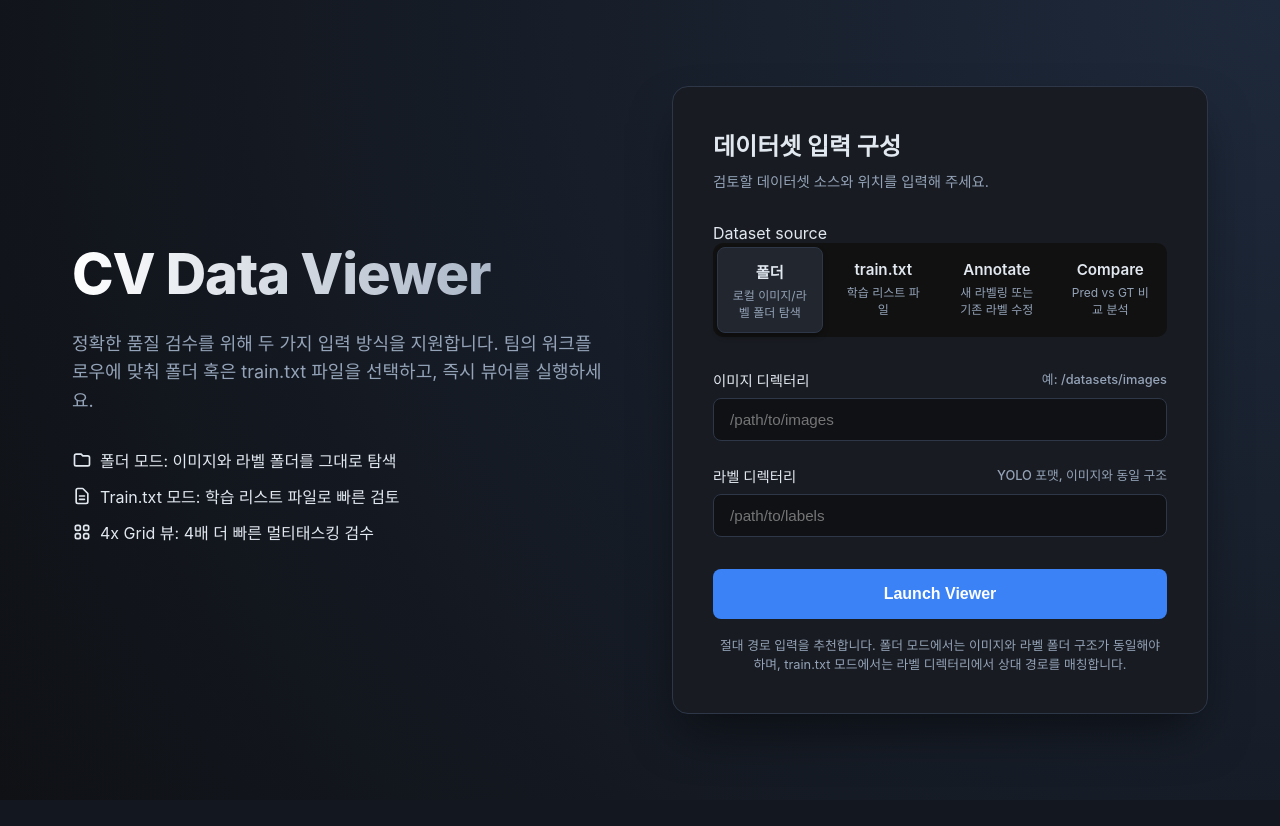
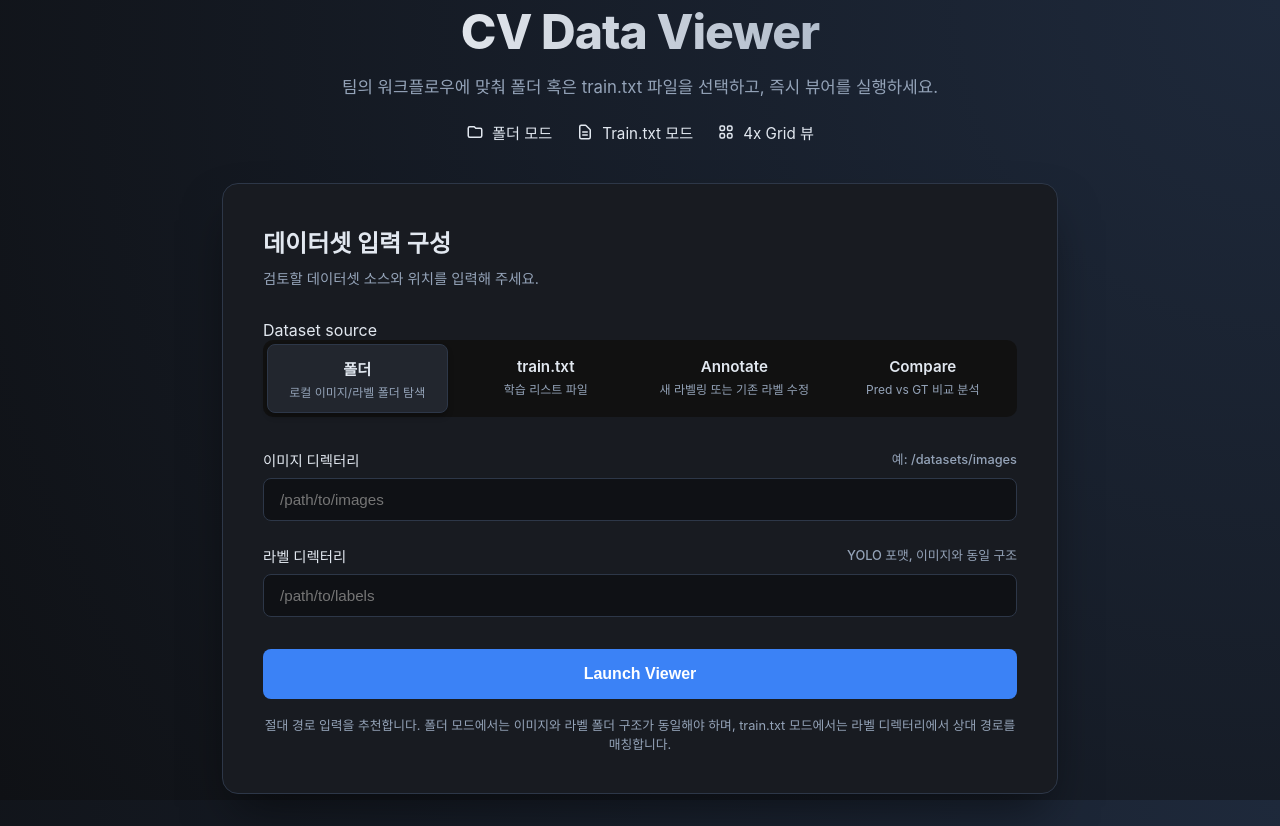
Before and after one commit to jihunz/cv-data-viewer, a FastAPI app: page / in a window 1280 px wide. Before the commit the page ends 714 px from the top, so only its background shows below. Run offline with FastAPI, Linux system fonts and the light colour scheme.

Commit message:
style: 랜딩 페이지 레이아웃 수정

```diff
--- a/src/static/styles.css
+++ b/src/static/styles.css
@@ -39,38 +39,48 @@ body {
 
 .landing {
   width: 100%;
-  max-width: 1200px;
+  max-width: 900px;
   padding: 2rem;
-    display: grid;
-  grid-template-columns: 1fr 1fr;
-  gap: 4rem;
-  align-items: center;
+  display: flex;
+  flex-direction: column;
+  gap: 2.5rem;
+}
+
+.hero-copy {
+  text-align: center;
 }
 
 .hero-copy h1 {
-  font-size: 3.5rem;
+  font-size: 3rem;
   font-weight: 800;
   letter-spacing: -0.02em;
   background: linear-gradient(to right, #fff, #94a3b8);
   -webkit-background-clip: text;
   -webkit-text-fill-color: transparent;
-  margin-bottom: 1.5rem;
+  margin-bottom: 1rem;
   line-height: 1.1;
 }
 
 .hero-copy p {
-  font-size: 1.125rem;
+  font-size: 1.05rem;
   color: var(--text-secondary);
-    line-height: 1.6;
-  margin-bottom: 2rem;
+  line-height: 1.6;
+  margin-bottom: 1.25rem;
+}
+
+.hero-points {
+  display: flex;
+  justify-content: center;
+  gap: 1.5rem;
+  flex-wrap: wrap;
 }
 
 .hero-points li {
-  margin-bottom: 0.75rem;
   display: flex;
   align-items: center;
   gap: 0.5rem;
   color: var(--text-primary);
+  font-size: 0.95rem;
 }
 
 .dataset-form {
--- a/src/templates/index.html
+++ b/src/templates/index.html
@@ -4,7 +4,7 @@
     <meta charset="UTF-8" />
     <meta name="viewport" content="width=device-width, initial-scale=1.0" />
     <title>MegaFall Viewer</title>
-    <link rel="stylesheet" href="/static/styles.css?v=4" />
+    <link rel="stylesheet" href="/static/styles.css?v=5" />
 </head>
 <body class="index-body">
     {% set current_mode = prefill.mode if prefill and prefill.mode else 'folder' %}
@@ -19,26 +19,24 @@
         </div>
     </div>
     <main class="landing">
-        <section class="hero">
         <div class="hero-copy">
             <h1>CV Data Viewer</h1>
-                <p>정확한 품질 검수를 위해 두 가지 입력 방식을 지원합니다. 팀의 워크플로우에 맞춰 폴더 혹은 train.txt 파일을 선택하고, 즉시 뷰어를 실행하세요.</p>
+            <p>팀의 워크플로우에 맞춰 폴더 혹은 train.txt 파일을 선택하고, 즉시 뷰어를 실행하세요.</p>
             <ul class="hero-points">
                 <li>
-                        <svg width="20" height="20" fill="none" viewBox="0 0 24 24" stroke="currentColor"><path stroke-linecap="round" stroke-linejoin="round" stroke-width="2" d="M3 7v10a2 2 0 002 2h14a2 2 0 002-2V9a2 2 0 00-2-2h-6l-2-2H5a2 2 0 00-2 2z"/></svg>
-                        폴더 모드: 이미지와 라벨 폴더를 그대로 탐색
+                    <svg width="18" height="18" fill="none" viewBox="0 0 24 24" stroke="currentColor"><path stroke-linecap="round" stroke-linejoin="round" stroke-width="2" d="M3 7v10a2 2 0 002 2h14a2 2 0 002-2V9a2 2 0 00-2-2h-6l-2-2H5a2 2 0 00-2 2z"/></svg>
+                    폴더 모드
                 </li>
                 <li>
-                        <svg width="20" height="20" fill="none" viewBox="0 0 24 24" stroke="currentColor"><path stroke-linecap="round" stroke-linejoin="round" stroke-width="2" d="M9 12h6m-6 4h6m2 5H7a2 2 0 01-2-2V5a2 2 0 012-2h5.586a1 1 0 01.707.293l5.414 5.414a1 1 0 01.293.707V19a2 2 0 01-2 2z"/></svg>
-                        Train.txt 모드: 학습 리스트 파일로 빠른 검토
+                    <svg width="18" height="18" fill="none" viewBox="0 0 24 24" stroke="currentColor"><path stroke-linecap="round" stroke-linejoin="round" stroke-width="2" d="M9 12h6m-6 4h6m2 5H7a2 2 0 01-2-2V5a2 2 0 012-2h5.586a1 1 0 01.707.293l5.414 5.414a1 1 0 01.293.707V19a2 2 0 01-2 2z"/></svg>
+                    Train.txt 모드
                 </li>
                 <li>
-                        <svg width="20" height="20" fill="none" viewBox="0 0 24 24" stroke="currentColor"><path stroke-linecap="round" stroke-linejoin="round" stroke-width="2" d="M4 6a2 2 0 012-2h2a2 2 0 012 2v2a2 2 0 01-2 2H6a2 2 0 01-2-2V6zM14 6a2 2 0 012-2h2a2 2 0 012 2v2a2 2 0 01-2 2h-2a2 2 0 01-2-2V6zM4 16a2 2 0 012-2h2a2 2 0 012 2v2a2 2 0 01-2 2H6a2 2 0 01-2-2v-2zM14 16a2 2 0 012-2h2a2 2 0 012 2v2a2 2 0 01-2 2h-2a2 2 0 01-2-2v-2z"/></svg>
-                        4x Grid 뷰: 4배 더 빠른 멀티태스킹 검수
+                    <svg width="18" height="18" fill="none" viewBox="0 0 24 24" stroke="currentColor"><path stroke-linecap="round" stroke-linejoin="round" stroke-width="2" d="M4 6a2 2 0 012-2h2a2 2 0 012 2v2a2 2 0 01-2 2H6a2 2 0 01-2-2V6zM14 6a2 2 0 012-2h2a2 2 0 012 2v2a2 2 0 01-2 2h-2a2 2 0 01-2-2V6zM4 16a2 2 0 012-2h2a2 2 0 012 2v2a2 2 0 01-2 2H6a2 2 0 01-2-2v-2zM14 16a2 2 0 012-2h2a2 2 0 012 2v2a2 2 0 01-2 2h-2a2 2 0 01-2-2v-2z"/></svg>
+                    4x Grid 뷰
                 </li>
             </ul>
         </div>
-        </section>
 
         <form action="/viewer" method="get" class="dataset-form glass-card" id="path-form">
             <header class="form-header">
```
Also changed, not shown: .claude/settings.local.json (added). Lines whose indentation alone changed are shown as unchanged.
